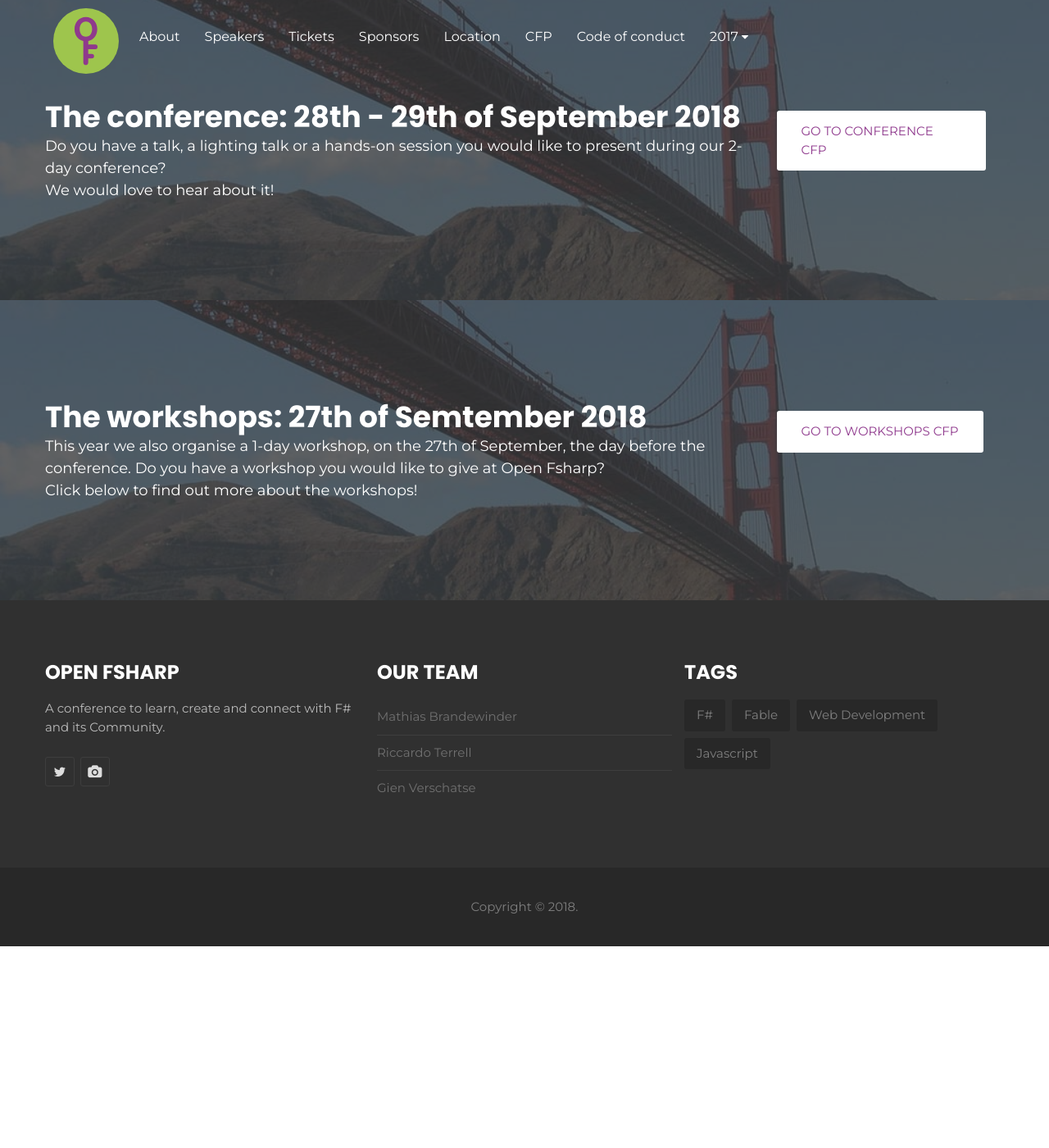
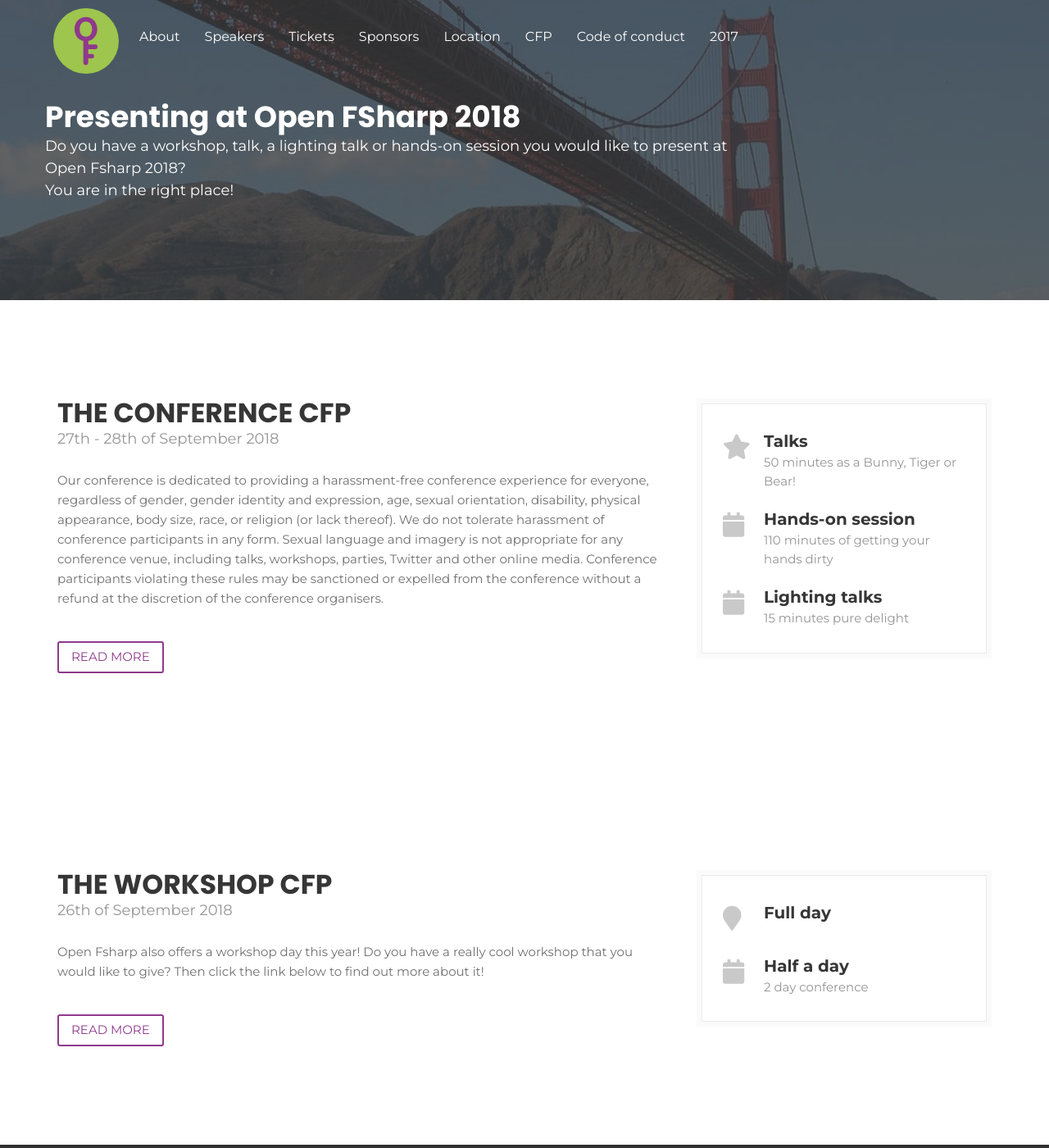
Before and after one commit to open-fsharp/open-fsharp.github.io, a Jekyll site: the page built from cfp.html, in a window 1280 px wide and 1400 px high. Shown: the whole window at 82% size. Built offline with Jekyll 4.4.1, drawn with Linux system fonts in a browser that asks for light colours; nearby versions of some CDN libraries; comment, search, counter and statistics services are not loaded.

Commit message:
update font awesome

```diff
--- a/_includes/head.html
+++ b/_includes/head.html
@@ -13,9 +13,6 @@
     <!-- Framework Styles -->
     <link rel="stylesheet" type="text/css" href="{{ site.baseurl }}public/css/bootstrap.min.css"/>
 
-    <!-- Fonts Styles -->
-    <link rel="stylesheet" type="text/css" href="{{ site.baseurl }}public/css/font-awesome.min.css"/>
-
     <!-- Plugins Styles -->
     <link rel="stylesheet" href="{{ site.baseurl }}public/css/jquery.fs.boxer.min.css">
     <link rel="stylesheet" href="{{ site.baseurl }}public/css/flexslider.css">
@@ -26,5 +23,6 @@
     <link rel="stylesheet" href="{{ site.baseurl }}public/css/style.css">
     <link rel="stylesheet" href="{{ site.baseurl }}public/css/responsive.css">
 
-	<link href="//cdn-images.mailchimp.com/embedcode/horizontal-slim-10_7.css" rel="stylesheet" type="text/css">
+    <link href="//cdn-images.mailchimp.com/embedcode/horizontal-slim-10_7.css" rel="stylesheet" type="text/css">
+    <link rel="stylesheet" href="https://use.fontawesome.com/releases/v5.0.8/css/all.css" integrity="sha384-3AB7yXWz4OeoZcPbieVW64vVXEwADiYyAEhwilzWsLw+9FgqpyjjStpPnpBO8o8S" crossorigin="anonymous">
 </head>
--- a/cfp.html
+++ b/cfp.html
@@ -4,45 +4,122 @@
 ---
 
 <!--  start cfp header   -->
-<section id="cfp-header" class="call-for-paper">
+<section id="cfp" class="call-for-paper">
 	<div class="overlay"></div>
 	<div class="container">
 		<div class="row">
 			<div class="col-md-9">
 				<div class="row">
 					<div class="call-for-paper-item">
-						<h2>The conference: 28th - 29th of September 2018</h2>
-						<p>Do you have a talk, a lighting talk or a hands-on session you would like to present during our 2-day conference?</p>
-						<p>We would love to hear about it!</p>
+						<h2>Presenting at Open FSharp 2018</h2>
+						<p>Do you have a workshop, talk, a lighting talk or hands-on session you would like to present at Open Fsharp 2018?</p>
+						<p>You are in the right place!</p>
 					</div>
 				</div><!-- /.row -->
 			</div><!-- /.col-md-10 -->
 			<div class="col-md-3">
-				<a target="_blank" href="" class="custom-btn hvr-bounce-to-bottom">Go to conference CFP</a>
+				<!-- /<a target="_blank" href="#" class="custom-btn hvr-bounce-to-bottom">Submit Now</a> -->
 			</div><!-- /.col-md-2 -->
 		</div><!-- /.row -->
 	</div><!-- /.container -->
 </section>
 <!--  start cfp header   -->
 
-<!--  start cfp header   -->
-<section id="cfp-header" class="call-for-paper">
-	<div class="overlay"></div>
+<!--  start code of conduct   -->
+<section id="coc" class="national-conference">
 	<div class="container">
 		<div class="row">
-			<div class="col-md-9">
-				<div class="row">
-					<div class="call-for-paper-item">
-						<h2>The workshops: 27th of Semtember 2018</h2>
-						<p>This year we also organise a 1-day workshop, on the 27th of September, the day before the conference. Do you have a workshop you would like to give at Open Fsharp? </p>
-						<p>Click below to find out more about the workshops!</p>
+			<div class="col-md-8">
+				<div class="conference-main">
+					<div class="section-head">
+						<h2 class="header-title">The conference CFP</h2>
+						<p class="header-desc">27th - 28th of September 2018</p>
 					</div>
-				</div><!-- /.row -->
-			</div><!-- /.col-md-10 -->
-			<div class="col-md-3">
-				<a target="_blank" href="" class="custom-btn hvr-bounce-to-bottom">Go to workshops CFP</a>
-			</div><!-- /.col-md-2 -->
+
+					<p>Our conference is dedicated to providing a harassment-free conference experience for everyone, regardless of gender, gender identity
+						and expression, age, sexual orientation, disability, physical appearance, body size, race, or religion (or lack thereof). We do not
+						tolerate harassment of conference participants in any form. Sexual language and imagery is not appropriate for any conference venue,
+						including talks, workshops, parties, Twitter and other online media. Conference participants violating these rules may be sanctioned
+						or expelled from the conference without a refund at the discretion of the conference organisers.</p>
+					<div class="button-group">
+						<a href="http://confcodeofconduct.com/" class="custom-btn hvr-bounce-to-bottom" target="_blank">Read More</a>
+					</div>
+				</div><!-- /.conference-main -->
+			</div><!-- /.col-md-8 -->
+			<div class="col-md-4">
+				<div class="conference-info-outer">
+					<div class="conference-info">
+						<ul>
+							<li>
+								<span class="c-info-icon"><i class="fa fa-star"></i></span>
+								<span class="c-info-content">
+									<strong>Talks</strong>
+									<span class="i-text">50 minutes as a Bunny, Tiger or Bear!</span>
+								</span>
+							</li>
+							<li>
+								<span class="c-info-icon"><i class="fa fa-calendar"></i></span>
+								<span class="c-info-content">
+									<strong>Hands-on session</strong>
+									<span class="i-text">110 minutes of getting your hands dirty</span>
+								</span>
+							</li>
+							<li>
+								<span class="c-info-icon"><i class="fa fa-calendar"></i></span>
+								<span class="c-info-content">
+									<strong>Lighting talks</strong>
+									<span class="i-text">15 minutes pure delight</span>
+								</span>
+							</li>
+						</ul>
+					</div><!-- /.conference-info -->
+				</div><!-- /.conference-info-outer -->
+			</div><!-- /.col-md-4 -->
 		</div><!-- /.row -->
 	</div><!-- /.container -->
 </section>
-<!--  start cfp header   -->
+<!--  end code of conduct   -->
+
+<!--  start code of conduct   -->
+<section id="coc" class="national-conference">
+	<div class="container">
+		<div class="row">
+			<div class="col-md-8">
+				<div class="conference-main">
+					<div class="section-head">
+						<h2 class="header-title">The workshop CFP</h2>
+						<p class="header-desc">26th of September 2018</p>
+					</div>
+
+					<p>Open Fsharp also offers a workshop day this year! Do you have a really cool workshop that you would like to give? Then click the link below to find out more about it!</p>
+					<div class="button-group">
+						<a href="" class="custom-btn hvr-bounce-to-bottom" target="_blank">Read More</a>
+					</div>
+				</div><!-- /.conference-main -->
+			</div><!-- /.col-md-8 -->
+			<div class="col-md-4">
+				<div class="conference-info-outer">
+					<div class="conference-info">
+						<ul>
+							<li>
+								<span class="c-info-icon"><i class="fa fa-map-marker"></i></span>
+								<span class="c-info-content">
+									<strong>Full day</strong>
+									<span class="i-text"></span>
+								</span>
+							</li>
+							<li>
+								<span class="c-info-icon"><i class="fa fa-calendar"></i></span>
+								<span class="c-info-content">
+									<strong>Half a day</strong>
+									<span class="i-text">2 day conference</span>
+								</span>
+							</li>
+						</ul>
+					</div><!-- /.conference-info -->
+				</div><!-- /.conference-info-outer -->
+			</div><!-- /.col-md-4 -->
+		</div><!-- /.row -->
+	</div><!-- /.container -->
+</section>
+<!--  end code of conduct   -->
```
